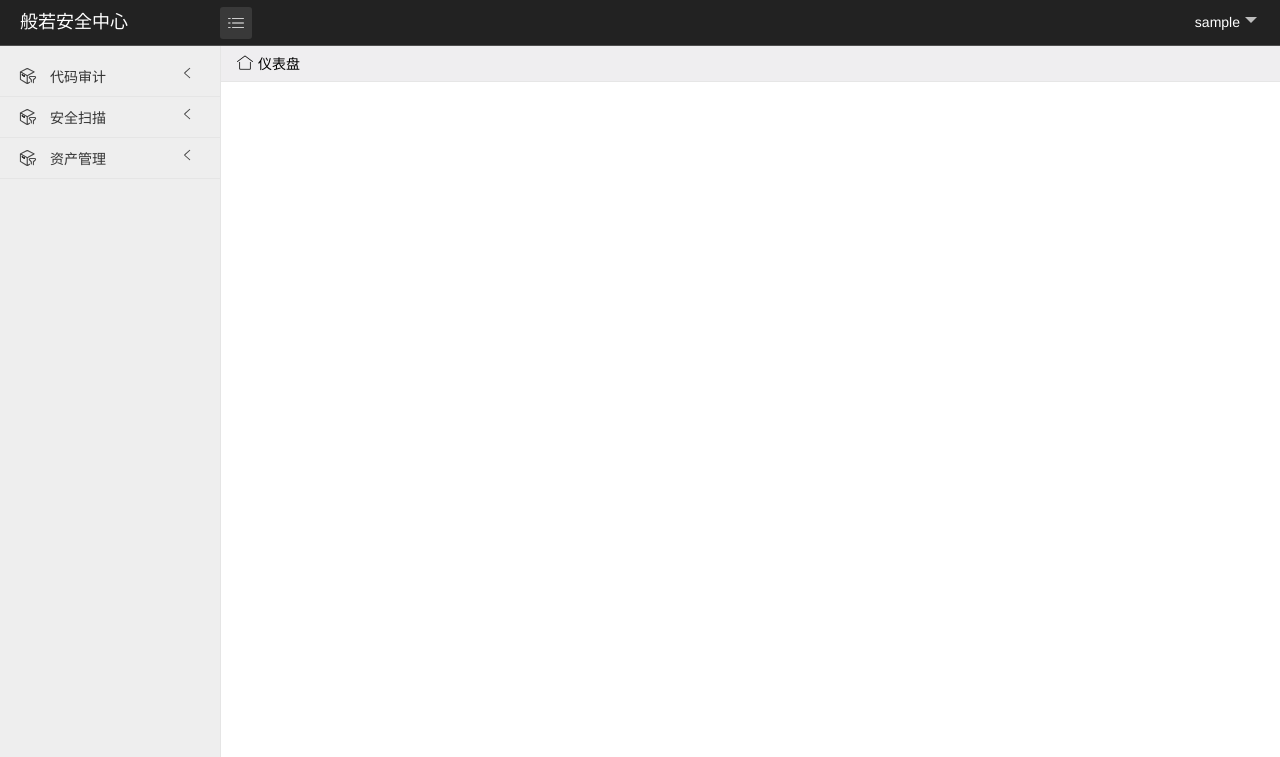
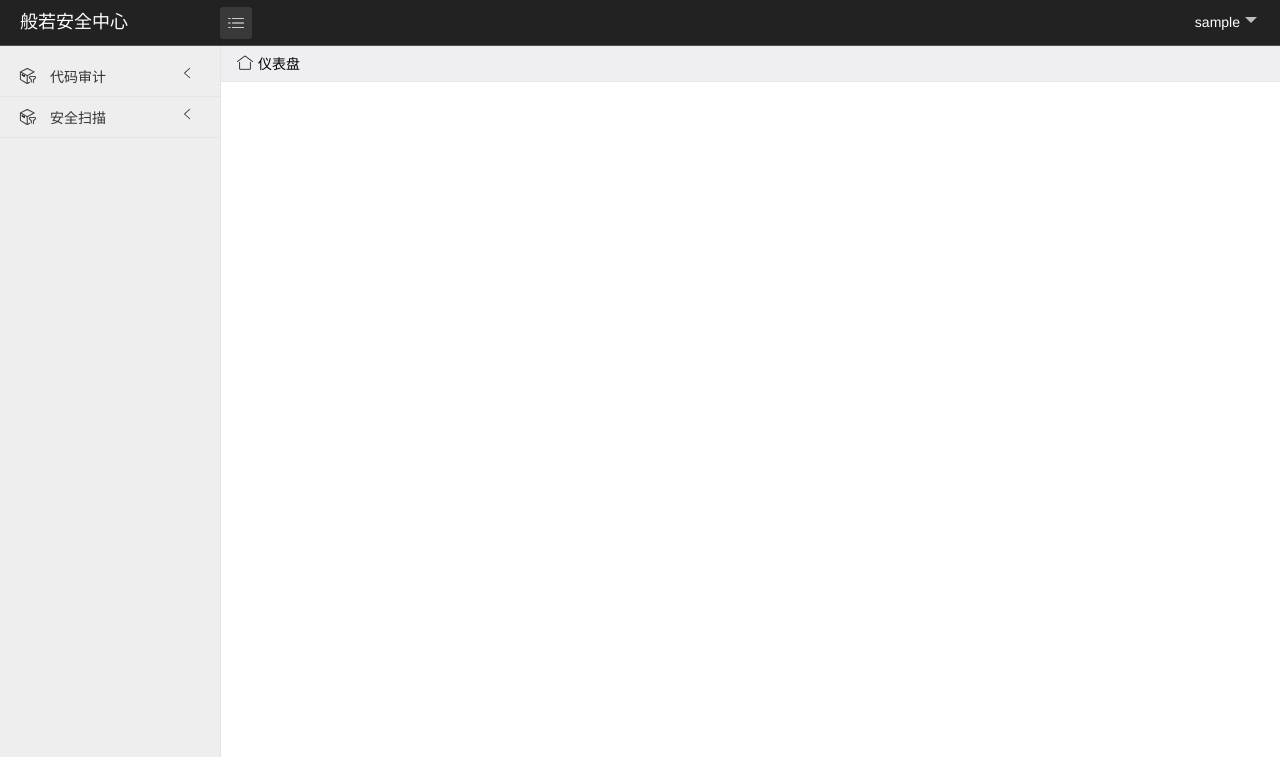
Before and after one commit to yingshang/banruo, a Django app: page / in a window 1280 px wide. Shown: the top 757 px of the page. Run offline with Django 3.2, Linux system fonts and the light colour scheme; the visitor is signed in with stand-in values (Sample User, id 1); data that the repository does not hold is empty; parts of the project's set-up code (start-up, migrations or seed data) failed here and were passed over.

Commit message:
Update base.html

```diff
--- a/templates/index/base.html
+++ b/templates/index/base.html
@@ -124,27 +124,7 @@
                 </ul>
             </li>
 
-            <li>
-                <a href="#">
-                    <i class="iconfont">&#xe6f4;</i>
-                    <cite>资产管理</cite>
-                    <i class="iconfont nav_right">&#xe697;</i>
-                </a>
-                <ul class="sub-menu">
-                    <li>
-                        <a _href="{% url "asset_scan" %}">
-                            <i class="iconfont">&#xe6a7;</i>
-                            <cite>扫描</cite>
-                        </a>
-                    </li >
-                    <li>
-                        <a _href="{% url "asset_info" %}">
-                            <i class="iconfont">&#xe6a7;</i>
-                            <cite>资产情况</cite>
-                        </a>
-                    </li >
-                    </ul>
-            </li>
+
 
         </ul>
       </div>
```
